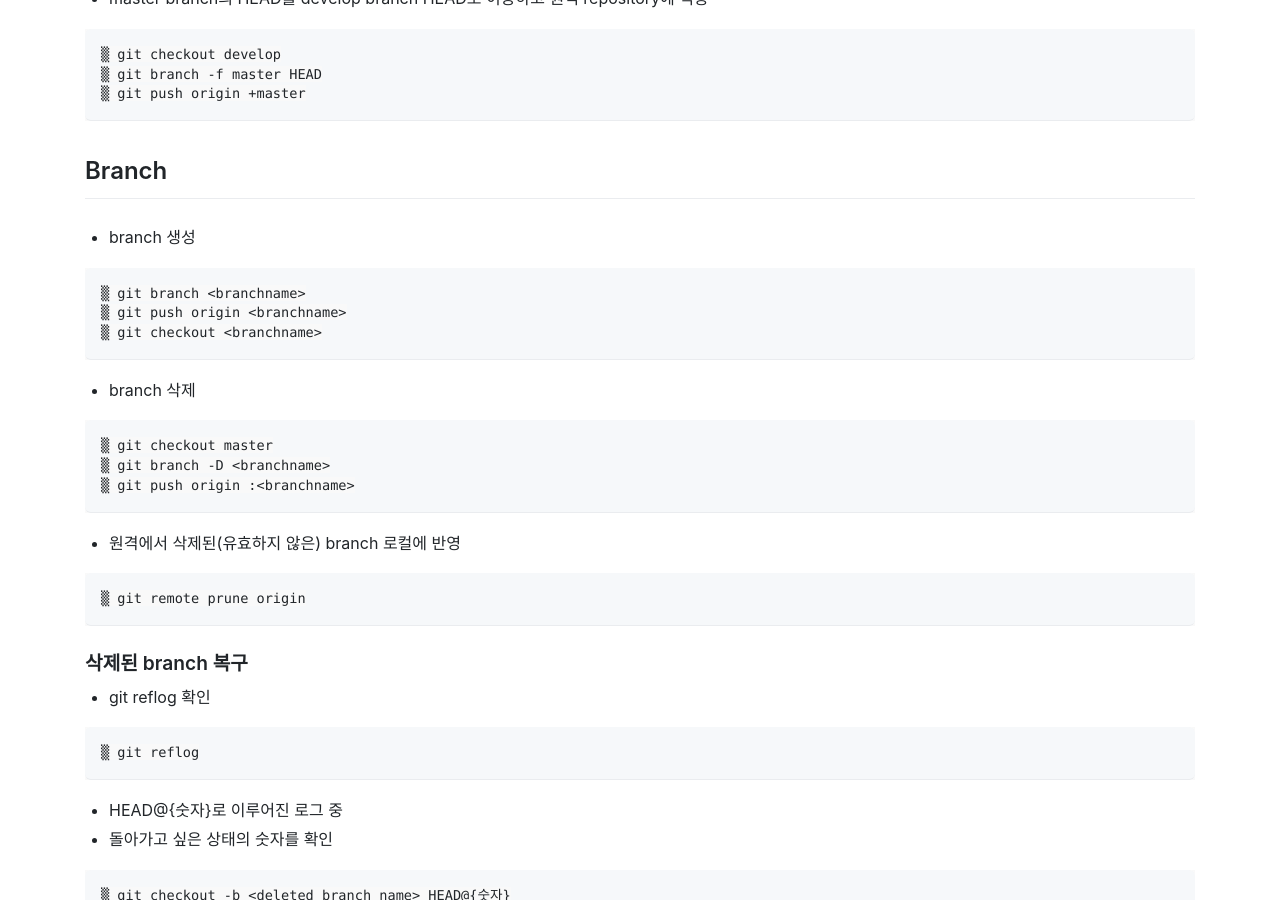
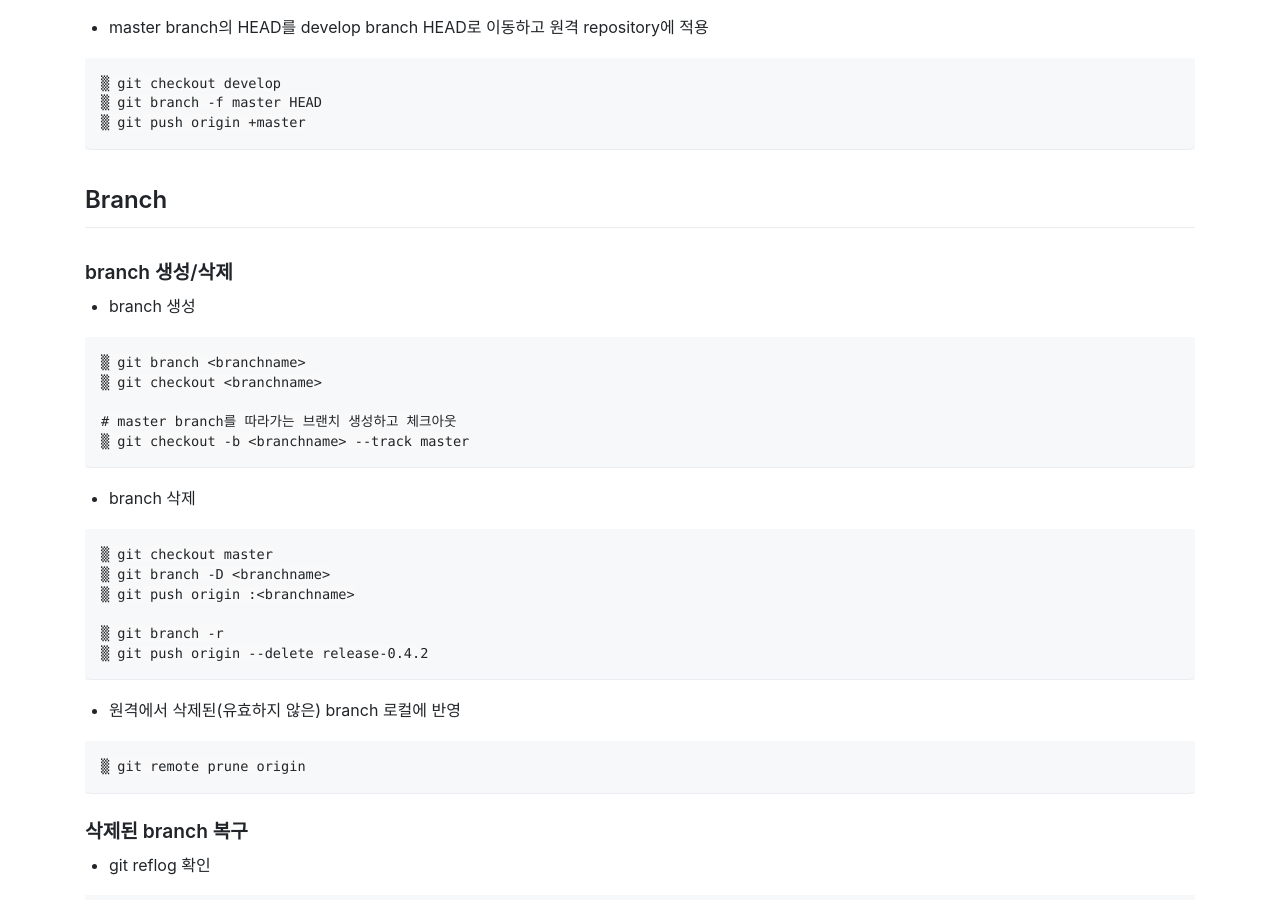
Before and after one commit to itnpeople/itnpeople.github.com, a Jekyll site: the page built from _posts/tip/0000-01-03-git.md, in a window 1280 px wide and 900 px high, scrolled down 1591 px. Built offline with Jekyll 4.4.1, drawn with Linux system fonts in a browser that asks for light colours.

Commit message:
docs: Update get branch command tips

````diff
--- a/_posts/tip/0000-01-03-git.md
+++ b/_posts/tip/0000-01-03-git.md
@@ -13,6 +13,7 @@ description: "Development Tips - Git"
 
 * [Head](#head)
 * [Branch](#branch)
+  * [branch 생성/삭제](#branch-생성삭제)
   * [삭제된 branch 복구](#삭제된-branch-복구)
 * [Commit](#commit)
   * [Commit 합치기](#commit-합치기)
@@ -77,12 +78,16 @@ description: "Development Tips - Git"
 
 ## Branch
 
+### branch 생성/삭제
+
 * branch 생성
 
 ```
 ▒ git branch <branchname>
-▒ git push origin <branchname>
 ▒ git checkout <branchname>
+
+# master branch를 따라가는 브랜치 생성하고 체크아웃
+▒ git checkout -b <branchname> --track master
 ```
 
 * branch 삭제
@@ -91,6 +96,9 @@ description: "Development Tips - Git"
 ▒ git checkout master
 ▒ git branch -D <branchname>
 ▒ git push origin :<branchname>
+
+▒ git branch -r
+▒ git push origin --delete release-0.4.2
 ```
 
 * 원격에서 삭제된(유효하지 않은) branch 로컬에 반영
````
